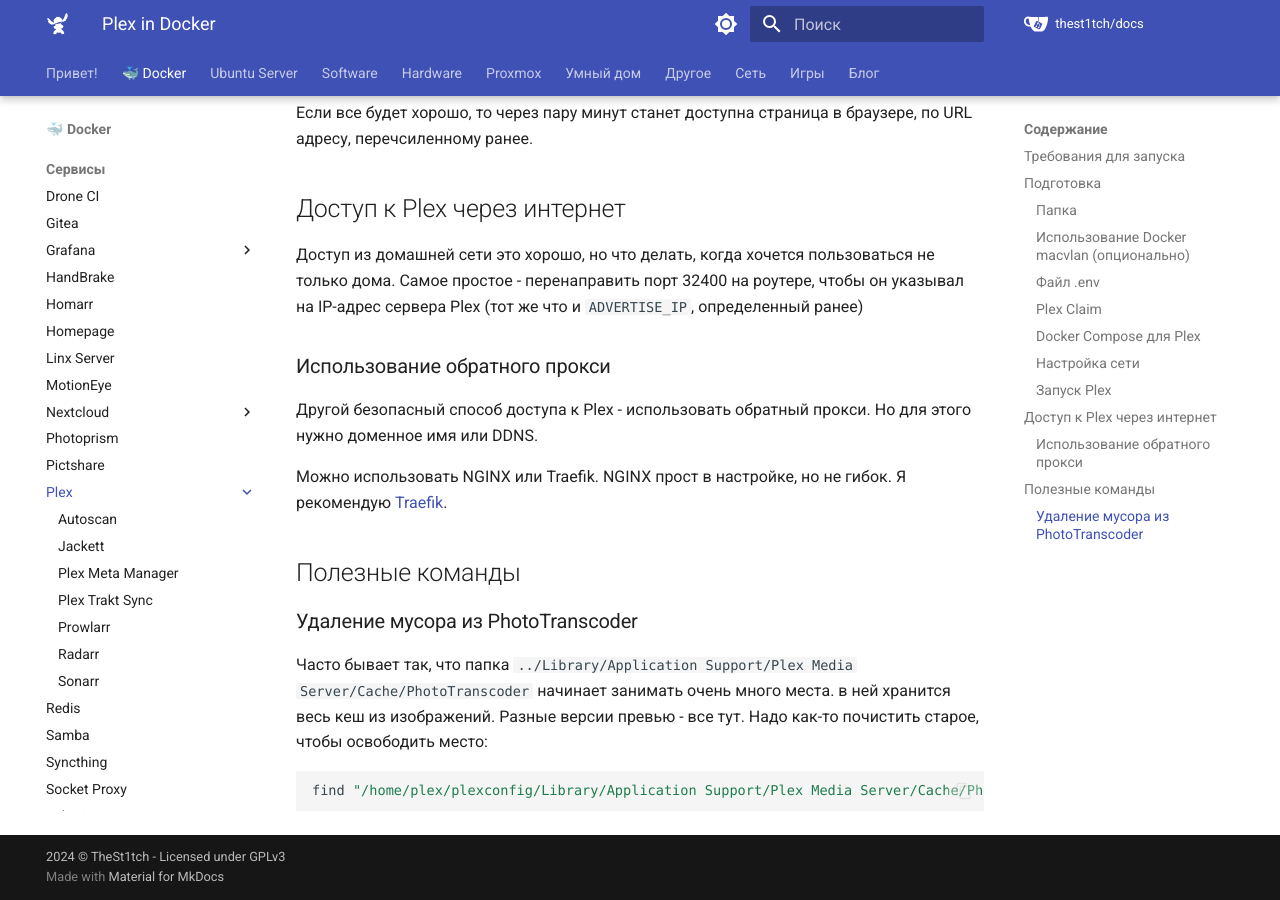
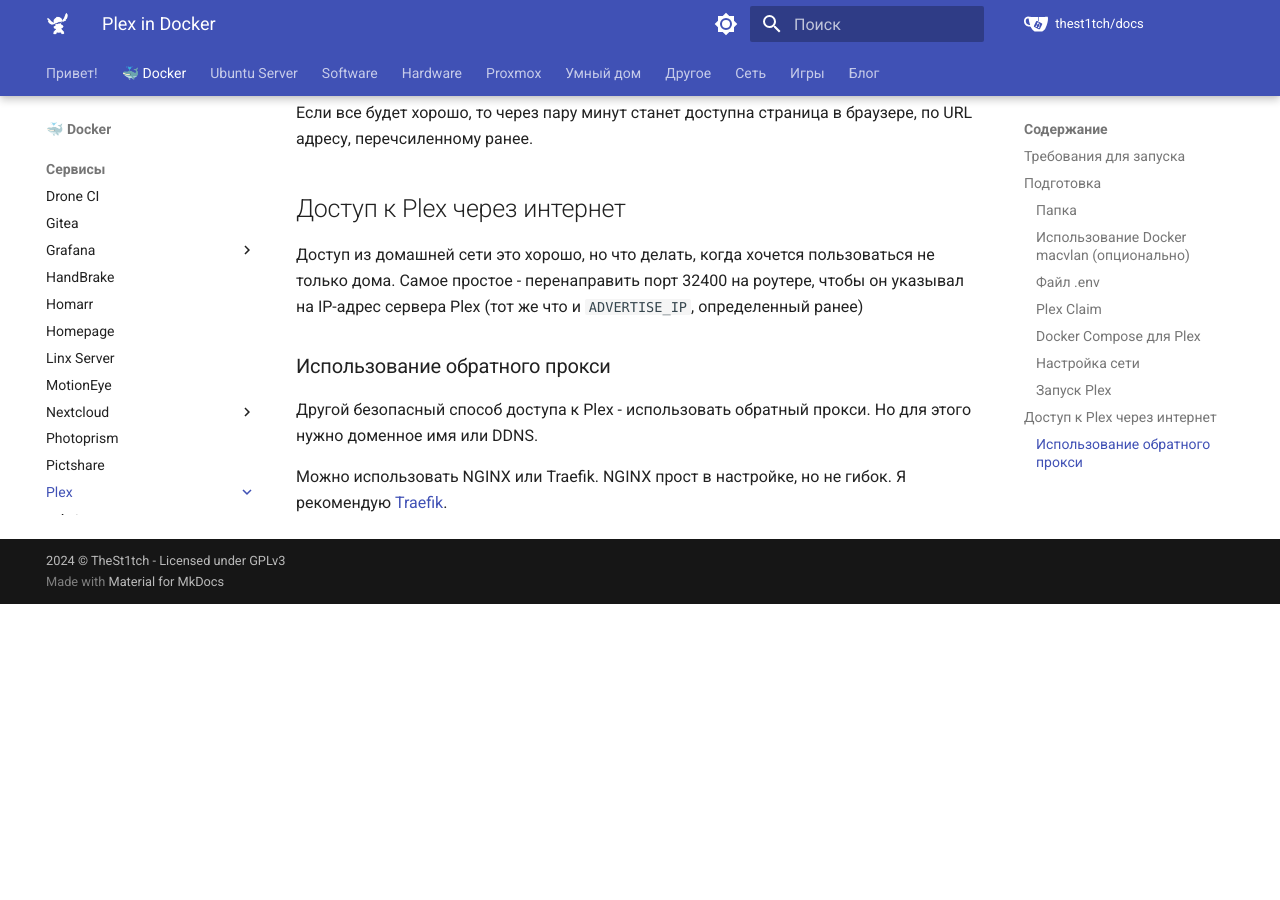
Before and after one commit to TheSt1tch/docs, an MkDocs documentation site: the page built from docs/docker/plex/index.md, in a window 1280 px wide and 900 px high, scrolled down 4279 px. Built offline with MkDocs 1.6.1 and Material for MkDocs 9.7.7, drawn with Linux system fonts in a browser that asks for light colours; some web fonts are replaced; after the commit the page ends 4883 px from its top, so only the background shows below that.

Commit message:
Ползеные команды перенесены на отдельную страницу

````diff
--- a/docs/docker/plex/index.md
+++ b/docs/docker/plex/index.md
@@ -145,13 +145,3 @@
 Другой безопасный способ доступа к Plex - использовать обратный прокси. Но для этого нужно доменное имя или DDNS.
 
 Можно использовать NGINX или Traefik. NGINX прост в настройке, но не гибок. Я рекомендую [Traefik](../traefik/index.md).
-
-## Полезные команды
-
-### Удаление мусора из PhotoTranscoder
-
-Часто бывает так, что папка `../Library/Application Support/Plex Media Server/Cache/PhotoTranscoder` начинает занимать очень много места. в ней хранится весь кеш из изображений. Разные версии превью - все тут. Надо как-то почистить старое, чтобы освободить место:
-
-```bash
-find "/home/plex/plexconfig/Library/Application Support/Plex Media Server/Cache/PhotoTranscoder" -name "*.jpg" -type f -mtime +5 -delete
-```
````
